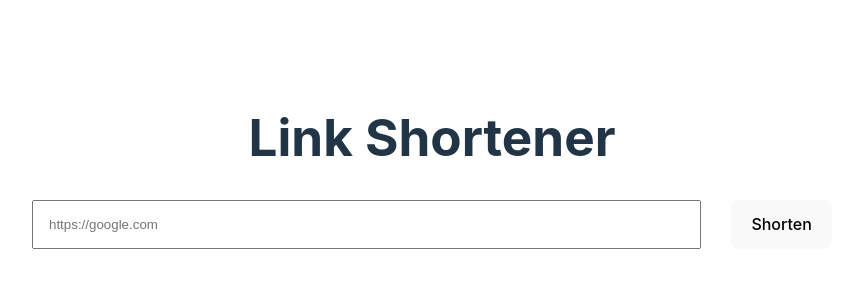
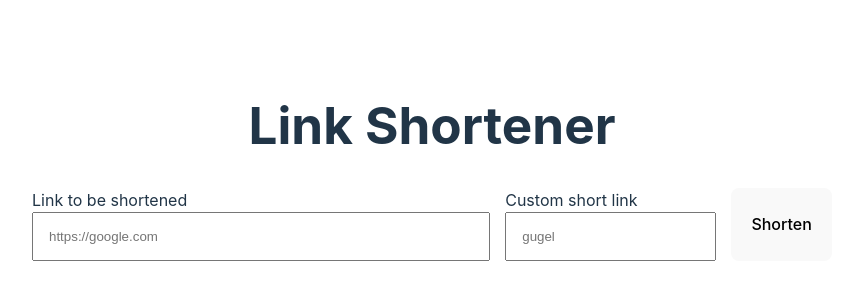
Before and after one commit to obediqbal/simple-link-shortener-fe, a React (Vite) app: page / in a window 1280 px wide. Shown: the part 230-530 px from the top of the page, without its empty margins (208-1050 px from the left). Built offline with nearby package versions, Linux system fonts and the light colour scheme.

Commit message:
feat: add custom short url

```diff
--- a/src/App.tsx
+++ b/src/App.tsx
@@ -1,15 +1,17 @@
 import './App.css'
-import React, {useState} from 'react';
+import React, {useEffect, useState} from 'react';
 
 function App() {
   const [urlText, setUrlText] = useState('');
   const [inputOriginalText, setInputOriginalText] = useState('');
+  const [inputShortText, setInputShortText] = useState('');
 
   const handleSubmit = async (event: React.FormEvent<HTMLFormElement>) => {
     event.preventDefault();
 
     const formData = new URLSearchParams();
     formData.append('original_url', inputOriginalText);
+    formData.append('short_url', inputShortText);
 
     const service = import.meta.env.VITE_SHORT_SERVICE_URL;
 
@@ -40,12 +42,29 @@ function App() {
     <>
       <h1>Link Shortener</h1>
       <form id='shortenerForm' onSubmit={handleSubmit}>
-        <input id='originalURL'
-         name='originalURL'
-        type='text'
-        placeholder='https://google.com'
-        value={inputOriginalText}
-        onChange={(event) => setInputOriginalText(event.target.value)}></input>
+        <div id='originalContainer'>
+          <label htmlFor='originalURL'>Link to be shortened</label>
+          <input id='originalURL'
+            name='originalURL'
+            type='text'
+            placeholder='https://google.com'
+            value={inputOriginalText}
+            onChange={(event) => setInputOriginalText(event.target.value)}>
+          </input>
+        </div>
+        <div id='shortContainer'>
+          <label htmlFor='shortURL'>Custom short link</label>
+          <input id='shortURL'
+            name='shortURL'
+            type='text'
+            placeholder='gugel'
+            value={inputShortText}
+            onChange={(event) => {
+              if(parseInt(import.meta.env.VITE_MAX_SHORT_URL_LEN) >= event.target.value.length)
+                setInputShortText(event.target.value)
+            }}>
+          </input>
+        </div>
         <button type='submit'>Shorten</button>
       </form>
       <p id='result'>{urlText}</p>
--- a/src/index.css
+++ b/src/index.css
@@ -36,14 +36,33 @@ h1 {
 }
 
 input {
-  width: 80%;
   padding: 15px;
 }
 
 form {
   display: flex;
   width: 800px;
-  gap: 30px;
+  gap: 15px;
+}
+
+form>div {
+  display: flex;
+  flex: 1;
+  flex-direction: column;
+}
+
+#originalContainer {
+  flex-basis: 75%;
+  flex-grow: 1;
+}
+
+#shortContainer {
+  flex-basis: 25%;
+  flex-grow: 1;
+}
+
+label {
+  text-align: left;
 }
 
 button {
```
